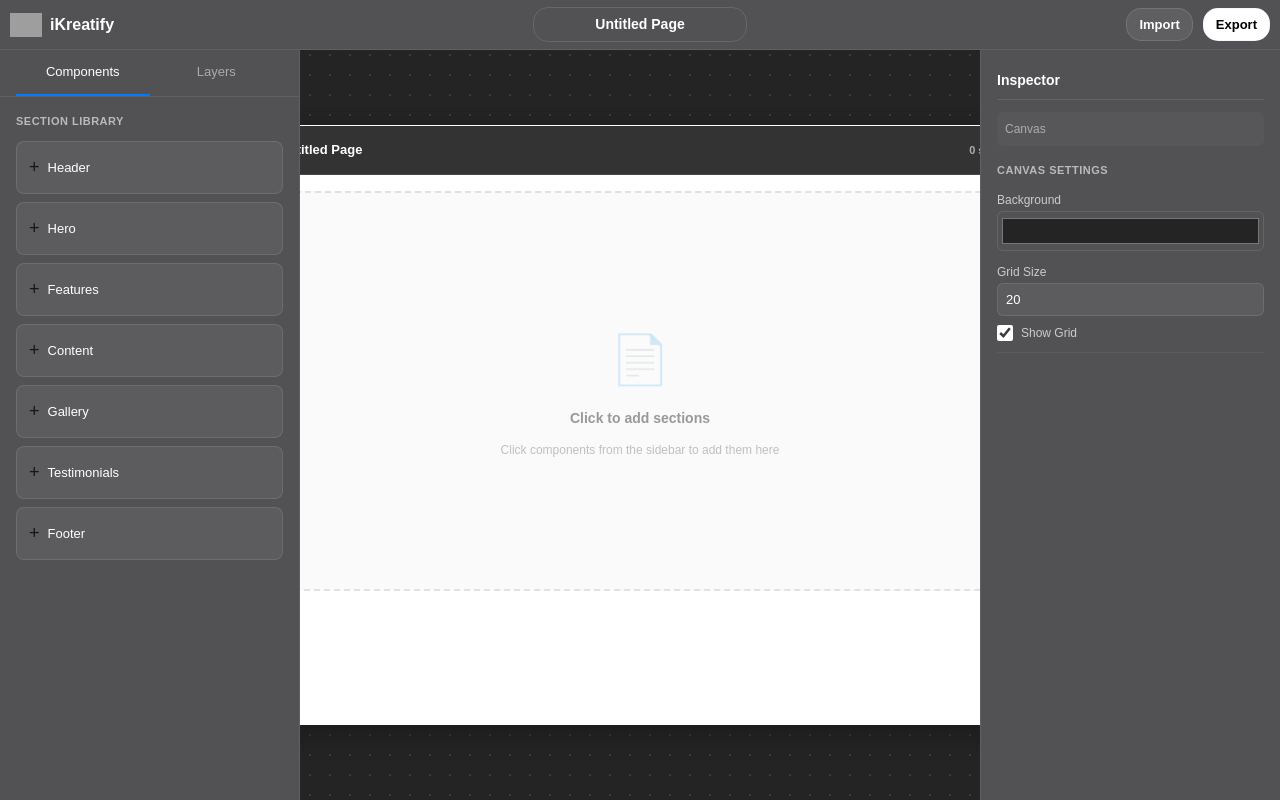
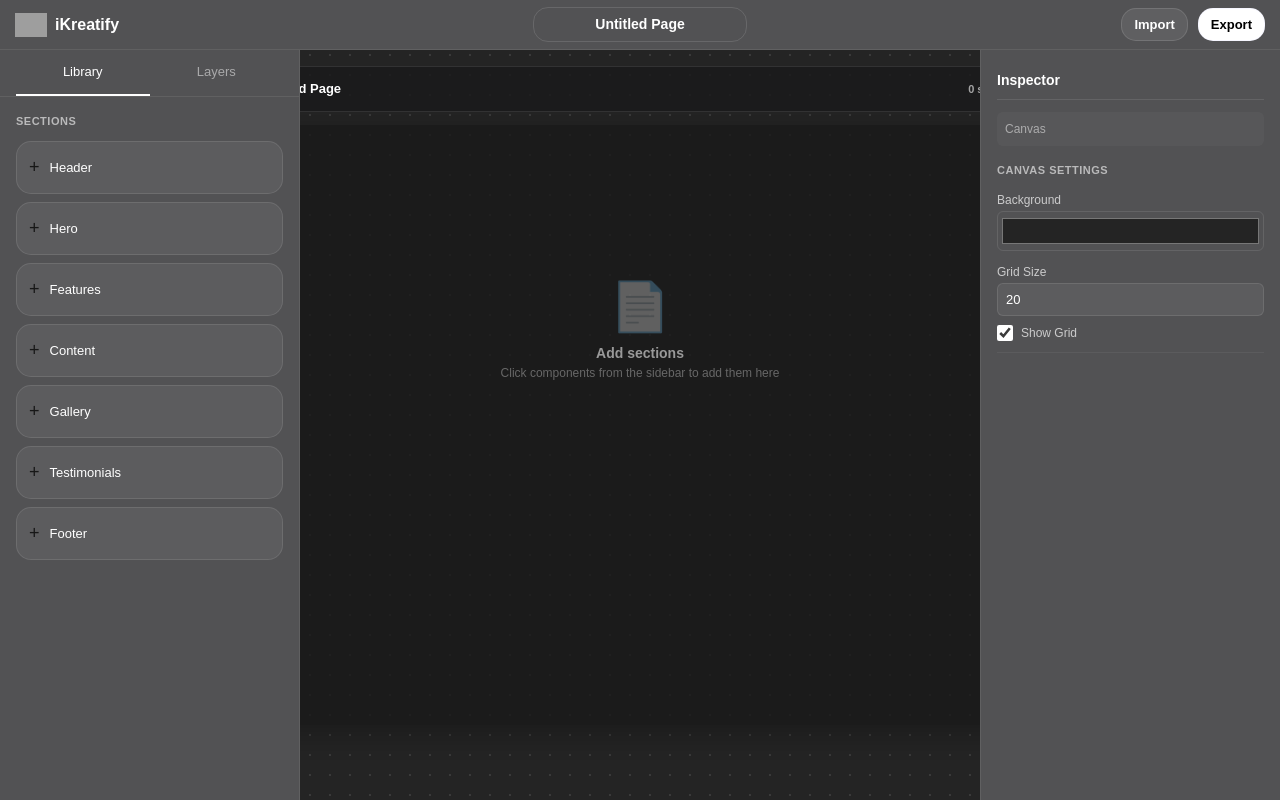
Before and after one commit to iamabdirazak/website-builder, a Next.js app: page / in a window 1280 px wide. Built offline with nearby package versions, Linux system fonts and the light colour scheme; grey boxes are pictures that could not be loaded.

Commit message:
finalized with full functioning website builder

```diff
--- a/app/page.tsx
+++ b/app/page.tsx
@@ -47,7 +47,7 @@ export default function BuilderPage() {
     name: 'Untitled Page',
     width: 800,
     height: 600,
-    background: "#ffffff",
+    background: "rgba(25,25,25,0.8)",
     radius: 0,
     padding: 16,
     opacity: 1,
--- a/components/PageContainer.tsx
+++ b/components/PageContainer.tsx
@@ -21,24 +21,23 @@ export default function PageContainer({
   setCanvasSections,
 }: PageContainerProps) {
   const isSelected = selection.type === 'pageContainer';
-  const [isDragging, setIsDragging] = useState(false);
+  const [isDraggingContainer, setIsDraggingContainer] = useState(false);
   const [draggedSectionIndex, setDraggedSectionIndex] = useState<number | null>(null);
   const [dragOverIndex, setDragOverIndex] = useState<number | null>(null);
 
-  const handleMouseDown = (e: React.MouseEvent) => {
+  const handleContainerMouseDown = (e: React.MouseEvent) => {
     // Only allow dragging from the header area
     const target = e.target as HTMLElement;
     if (!target.closest('.page-header')) return;
 
     e.stopPropagation();
-    setSelection({ type: 'pageContainer', id: pageLayout.id });
 
     const startX = e.clientX;
     const startY = e.clientY;
     const initialX = pageLayout.position.x;
     const initialY = pageLayout.position.y;
 
-    setIsDragging(true);
+    setIsDraggingContainer(true);
 
     const handleMouseMove = (moveEvent: MouseEvent) => {
       const deltaX = moveEvent.clientX - startX;
@@ -50,7 +49,7 @@ export default function PageContainer({
     };
 
     const handleMouseUp = () => {
-      setIsDragging(false);
+      setIsDraggingContainer(false);
       window.removeEventListener("mousemove", handleMouseMove);
       window.removeEventListener("mouseup", handleMouseUp);
     };
@@ -60,8 +59,11 @@ export default function PageContainer({
   };
 
   const handleContainerClick = (e: React.MouseEvent) => {
-    // Only select container if clicking on empty area
-    if (e.target === e.currentTarget) {
+    // Select container when clicking on it (but not when clicking sections inside)
+    const target = e.target as HTMLElement;
+
+    // Check if click is on the container itself or empty area
+    if (e.currentTarget === target || target.closest('.empty-drop-zone') || target.closest('.page-header')) {
       e.stopPropagation();
       setSelection({ type: 'pageContainer', id: pageLayout.id });
     }
@@ -127,7 +129,7 @@ export default function PageContainer({
     <div
       onClick={handleContainerClick}
       style={{
-        position: "absolute",
+        position: "relative",
         top: pageLayout.position.y,
         left: pageLayout.position.x,
         width: pageLayout.width,
@@ -136,35 +138,39 @@ export default function PageContainer({
         borderRadius: pageLayout.radius,
         padding: 0,
         opacity: pageLayout.opacity,
-        border: isSelected ? "2px solid #007aff" : "1px solid rgba(255,255,255,0.2)",
+        border: isSelected ? "1px solid rgba(25,25,25,0.75)" : "1px solid rgba(25,25,25,0.2)",
         boxShadow: isSelected
-          ? "0 0 0 4px rgba(0,122,255,0.15), 0 8px 32px rgba(0,0,0,0.4)"
+          ? "0 0 0 4px rgba(225,225,255,0.15), 0 8px 32px rgba(0,0,0,0.4)"
           : "0 8px 32px rgba(0,0,0,0.3)",
         cursor: "default",
         userSelect: "none",
-        overflow: "hidden",
+        overflow: "visible",
       }}
     >
       {/* Page Header - Draggable */}
       <div
         className="page-header"
-        onMouseDown={handleMouseDown}
+        onMouseDown={handleContainerMouseDown}
         style={{
-          background: "rgba(0,0,0,0.8)",
+          position: "absolute",       // absolute positioning
+          top: -60,                    // height of the header or desired offset
+          left: 0,
+          width: "100%",               // full width of container
+          background: isSelected ? "rgba(25,25,27,1)" : "rgba(25,25,27,0.8)",
           padding: "12px 16px",
-          borderBottom: "1px solid rgba(255,255,255,0.1)",
+          borderRadius: 15,
+          border: isSelected ? "1px solid rgba(255,255,255,0.5)" : "1px solid rgba(255,255,255,0.1)",
           fontSize: 13,
           fontWeight: 600,
           color: "#fff",
           display: "flex",
           alignItems: "center",
           justifyContent: "space-between",
-          cursor: isDragging ? "grabbing" : "grab",
+          cursor: isDraggingContainer ? "grabbing" : "grab",
           userSelect: "none",
         }}
       >
         <div style={{ display: "flex", alignItems: "center", gap: 8 }}>
-          <span style={{ fontSize: 16 }}>☰</span>
           <span>{pageLayout.name}</span>
         </div>
         <span style={{ fontSize: 11, opacity: 0.6 }}>
@@ -173,10 +179,12 @@ export default function PageContainer({
       </div>
 
       {/* Page Content Area */}
-      <div style={{ padding: pageLayout.padding }}>
+      <div style={{ padding: 0 }}>
         {pageLayout.sections.length === 0 ? (
           <div
+            className="empty-drop-zone"
             style={{
+              height: "100%",
               display: "flex",
               alignItems: "center",
               justifyContent: "center",
@@ -184,14 +192,11 @@ export default function PageContainer({
               color: "#999",
               fontSize: 14,
               flexDirection: "column",
-              gap: 12,
-              background: "rgba(0,0,0,0.02)",
-              borderRadius: 8,
-              border: "2px dashed rgba(0,0,0,0.1)",
+              gap: 0,
             }}
           >
             <div style={{ fontSize: 48, opacity: 0.3 }}>📄</div>
-            <div style={{ fontWeight: 600 }}>Click to add sections</div>
+            <div style={{ fontWeight: 600 }}>Add sections</div>
             <div style={{ fontSize: 12, opacity: 0.6 }}>
               Click components from the sidebar to add them here
             </div>
@@ -215,9 +220,9 @@ export default function PageContainer({
                   position: "relative",
                   marginBottom: 0,
                   border: isSectionSelected
-                    ? "2px solid #007aff"
+                    ? "1px solid rgba(255,255,255,0.75)"
                     : isDragOver
-                    ? "2px solid #00ff88"
+                    ? "2px solid #ffff"
                     : "2px solid transparent",
                   borderRadius: 4,
                   transition: "border 0.15s",
@@ -230,26 +235,35 @@ export default function PageContainer({
                   className="section-controls"
                   style={{
                     position: "absolute",
-                    top: 8,
-                    right: 8,
                     display: isSectionSelected ? "flex" : "none",
                     gap: 4,
                     zIndex: 10,
+                    justifyContent: "space-between",
+                    alignItems: "center",
+                    padding: 25,
+                    width: "100%",
+                    height: "100%",
+                    overflow: "visible",
+
                   }}
                 >
                   <div
                     style={{
-                      background: "rgba(0,122,255,0.9)",
+                      position: "absolute",
+                      left: -70,
+                      alignContent: "end",
+                      background: "rgba(255,255,255,0.9)",
                       border: "none",
-                      borderRadius: 4,
-                      padding: "4px 8px",
-                      color: "#fff",
-                      fontSize: 11,
+                      borderRadius: 10,
+                      padding: "4px 8px 4px 8px",
+                      color: "#000",
+                      fontSize: 13,
                       fontWeight: 600,
                       cursor: "grab",
+
                     }}
                   >
-                    ⠿ Drag to reorder
+                    Reorder
                   </div>
                   <button
                     onClick={(e) => {
@@ -257,16 +271,19 @@ export default function PageContainer({
                       deleteSection(section.id);
                     }}
                     style={{
+                      position: "absolute",
+                      right: -60,
                       background: "rgba(255,59,48,0.9)",
                       border: "none",
-                      borderRadius: 4,
-                      padding: "4px 8px",
+                      borderRadius: 10,
+                      padding: "4px 8px 4px 8px",
                       color: "#fff",
-                      fontSize: 12,
+                      fontSize: 13,
+                      fontWeight: 600,
                       cursor: "pointer",
                     }}
                   >
-                    🗑️
+                    Delete
                   </button>
                 </div>
                 <SectionRenderer section={section} />
--- a/components/inspector.tsx
+++ b/components/inspector.tsx
@@ -192,7 +192,7 @@ export default function Inspector({
               marginBottom: 16,
               padding: 8,
               background: "rgba(255,255,255,0.08)",
-              borderRadius: 6,
+              borderRadius: 10,
             }}
           >
             Page Layout
@@ -317,8 +317,8 @@ export default function Inspector({
               color: "rgba(255,255,255,0.5)",
               marginBottom: 16,
               padding: 8,
-              background: "rgba(0,255,122,0.1)",
-              borderRadius: 6,
+              background: "rgba(255,255,255,0.1)",
+              borderRadius: 10,
               display: "flex",
               justifyContent: "space-between",
               alignItems: "center",
--- a/components/sidebar.tsx
+++ b/components/sidebar.tsx
@@ -11,7 +11,7 @@ interface SidebarProps {
 }
 
 export default function Sidebar({ canvasSections, setCanvasSections, pageLayout, setPageLayout }: SidebarProps) {
-  const [activeTab, setActiveTab] = useState<"Components" | "Layers">("Components");
+  const [activeTab, setActiveTab] = useState<"Library" | "Layers">("Library");
 
   const handleAddSection = (templateKey: string) => {
     const template = SECTION_TEMPLATES[templateKey as keyof typeof SECTION_TEMPLATES];
@@ -56,7 +56,7 @@ export default function Sidebar({ canvasSections, setCanvasSections, pageLayout,
           padding: "0 16px",
         }}
       >
-        {(["Components", "Layers"] as const).map((tab) => (
+        {(["Library", "Layers"] as const).map((tab) => (
           <button
             key={tab}
             onClick={() => setActiveTab(tab)}
@@ -65,7 +65,7 @@ export default function Sidebar({ canvasSections, setCanvasSections, pageLayout,
               padding: "12px 0",
               background: "transparent",
               border: "none",
-              borderBottom: activeTab === tab ? "2px solid #007aff" : "2px solid transparent",
+              borderBottom: activeTab === tab ? "2px solid #fff" : "2px solid transparent",
               color: activeTab === tab ? "#fff" : "rgba(255,255,255,0.5)",
               fontSize: 13,
               fontWeight: 500,
@@ -80,7 +80,7 @@ export default function Sidebar({ canvasSections, setCanvasSections, pageLayout,
 
       {/* Content */}
       <div style={{ flex: 1, overflowY: "auto", padding: 16 }}>
-        {activeTab === "Components" && (
+        {activeTab === "Library" && (
           <div style={{ display: "flex", flexDirection: "column", gap: 8 }}>
             <div
               style={{
@@ -92,7 +92,7 @@ export default function Sidebar({ canvasSections, setCanvasSections, pageLayout,
                 marginBottom: 4,
               }}
             >
-              Section Library
+              Sections
             </div>
             {Object.keys(SECTION_TEMPLATES).map((key) => (
               <div
@@ -102,20 +102,26 @@ export default function Sidebar({ canvasSections, setCanvasSections, pageLayout,
                   padding: 12,
                   background: "rgba(255,255,255,0.06)",
                   border: "1px solid rgba(255,255,255,0.1)",
-                  borderRadius: 8,
+                  borderRadius: 15,
                   cursor: "pointer",
                   transition: "all 0.2s",
                   display: "flex",
                   alignItems: "center",
-                  gap: 8,
+                  gap: 10,
                 }}
                 onMouseEnter={(e) => {
                   e.currentTarget.style.background = "rgba(255,255,255,0.1)";
-                  e.currentTarget.style.borderColor = "rgba(0,122,255,0.4)";
+                  e.currentTarget.style.borderColor = "1px solid rgba(255,255,255,0.25)";
                 }}
                 onMouseLeave={(e) => {
                   e.currentTarget.style.background = "rgba(255,255,255,0.06)";
                   e.currentTarget.style.borderColor = "rgba(255,255,255,0.1)";
+                }}
+                onMouseDown={(e) => {
+                  e.currentTarget.style.transform = "scale(0.97)";
+                }}
+                onMouseUp={(e) => {
+                  e.currentTarget.style.transform = "scale(1)";
                 }}
               >
                 <span style={{ fontSize: 18 }}>+</span>
@@ -152,7 +158,7 @@ export default function Sidebar({ canvasSections, setCanvasSections, pageLayout,
               <div style={{
                 padding: 16,
                 background: "rgba(255,255,255,0.03)",
-                borderRadius: 6,
+                borderRadius: 15,
                 fontSize: 12,
                 color: "rgba(255,255,255,0.5)",
                 textAlign: "center",
@@ -165,9 +171,9 @@ export default function Sidebar({ canvasSections, setCanvasSections, pageLayout,
                   key={section.id}
                   style={{
                     padding: 10,
-                    background: "rgba(0,122,255,0.1)",
-                    border: "1px solid rgba(0,122,255,0.3)",
-                    borderRadius: 6,
+                    background: "rgba(255,255,255,0.06)",
+                    border: "1px solid rgba(255,255,255,0.12)",
+                    borderRadius: 15,
                     fontSize: 12,
                     color: "rgba(255,255,255,0.9)",
                   }}
--- a/components/toolbar.tsx
+++ b/components/toolbar.tsx
@@ -1,7 +1,6 @@
 "use client";
 import React, { useRef } from "react";
 import { PageLayout, CanvasSection, SelectionData } from "/Users/abdirazak/Developer/website-builder/app/page";
-import exportIcon from '../export.svg';
 
 interface ToolbarProps {
   pageLayout: PageLayout;
@@ -93,7 +92,7 @@ export default function Toolbar({
           fontSize: 16,
           fontWeight: 600,
           color: "#fff",
-          padding: "10px 10px 10px 10px",
+          padding: "10px 15px 10px 15px",
         }}>
           <img
           src="../icon.png"
@@ -141,7 +140,7 @@ export default function Toolbar({
           alignItems: "center",
           justifyContent: "flex-end",
           gap: 10,
-          padding: "10px 10px 10px 10px",
+          padding: "10px 15px 10px 15px",
           }}>
           <button
             onClick={() => fileInputRef.current?.click()}
```
Also changed, not shown: components/SectionRenderer.tsx (+29 -14 lines), components/SectionTemplates.tsx (+4 -3 lines), app/logo.png (added), app/trash.png (added).
